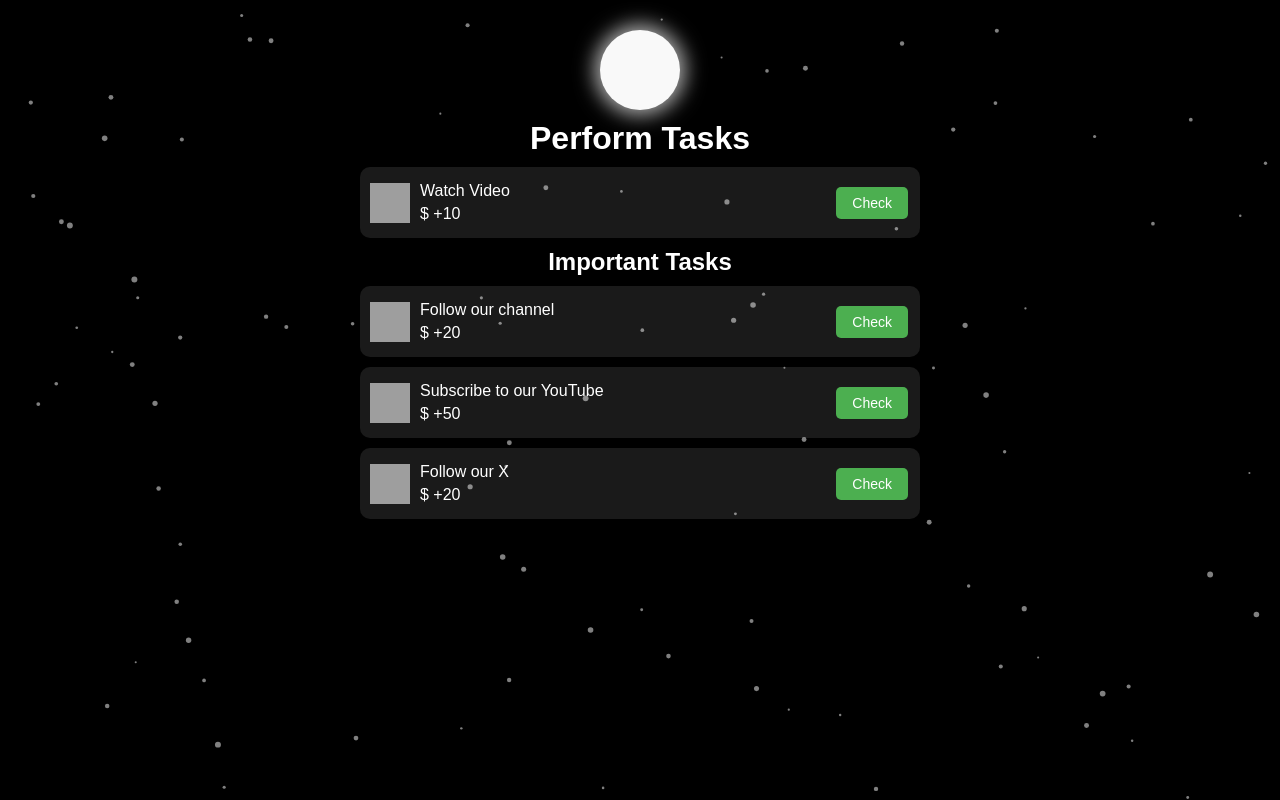
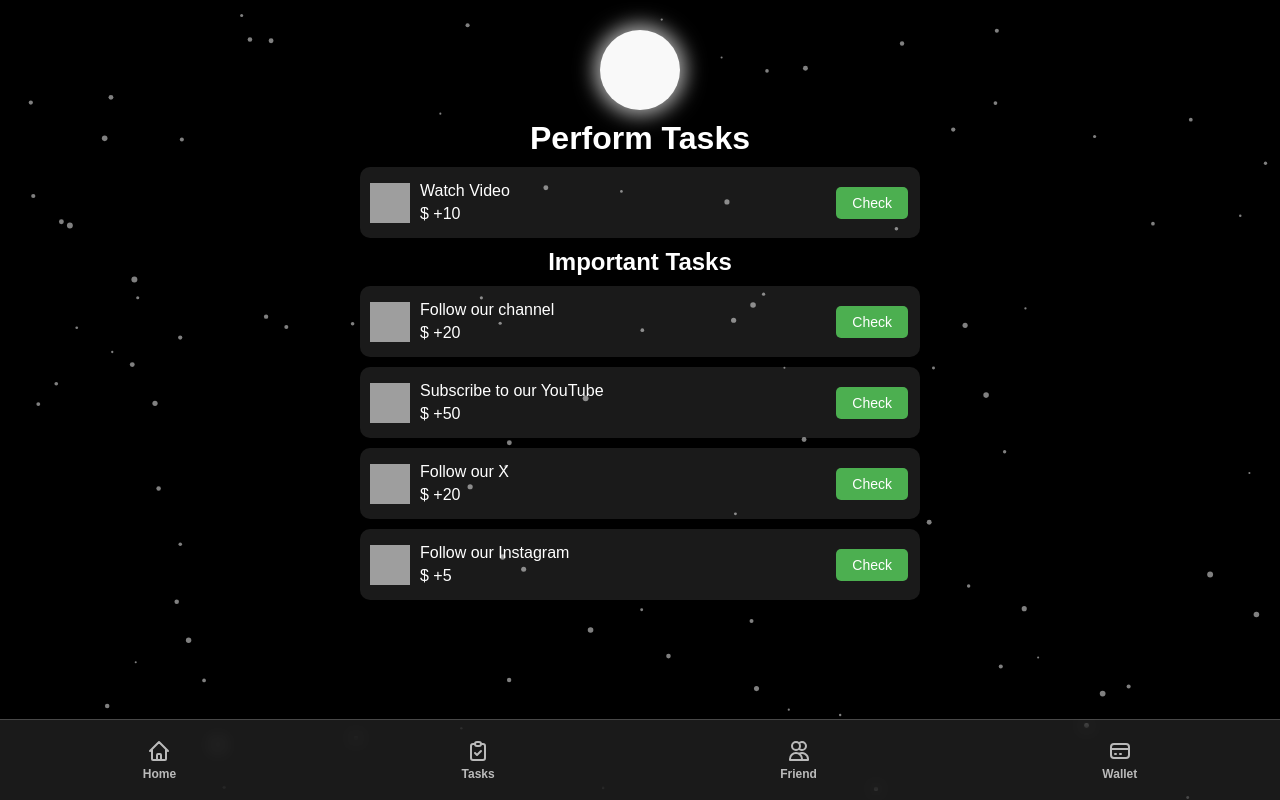
Before and after one commit to Barzan1388/mak, a plain HTML site: page index.html in a window 1280 px wide. Drawn offline with Linux system fonts and the light colour scheme; grey boxes are pictures that could not be loaded.

Commit message:
index.html

```diff
--- a/index.html
+++ b/index.html
@@ -155,6 +155,16 @@
                 <p>$ +20</p>
             </div>
             <button class="check-btn" onclick="checkTask(4)">Check</button>
+        </div>
+        <div class="task-box">
+            <img src="https://s8.uupload.ir/files/jowhareh_galleries_5_poster_24e41fb3-da35-4fe1-a45e-94f2ee6b01f0_g4su.png" alt="Instagram">
+            <div class="task-info">
+                <p>Follow our Instagram</p>
+                <p>$ +5</p>
+            </div>
+            <button class="check-btn" onclick="checkTask(5)">Check</button>
+        </div>
+    </div>
     <script>
         // Prevent zooming
         document.addEventListener('touchmove', function(event) {
@@ -272,4 +282,103 @@
     </script>
 </body>
 
+<head>
+    <meta charset="UTF-8">
+    <meta name="viewport" content="width=device-width, initial-scale=1.0">
+    <title>Glass Navigation Bar</title>
+    <style>
+        body, html {
+            margin: 0;
+            padding: 0;
+            height: 100%;
+            font-family: Arial, sans-serif;
+        }
+        .nav-bar {
+            position: fixed;
+            bottom: 0;
+            left: 0;
+            right: 0;
+            height: 80px;
+            background-color: rgba(255, 255, 255, 0.1);
+            backdrop-filter: blur(10px);
+            border-top: 1px solid rgba(255, 255, 255, 0.2);
+            display: flex;
+            justify-content: space-around;
+            align-items: center;
+        }
+        .nav-item {
+            display: flex;
+            flex-direction: column;
+            align-items: center;
+            color: rgba(255, 255, 255, 0.7);
+            text-decoration: none;
+            transition: all 0.3s ease;
+        }
+        .nav-item:hover, .nav-item.active {
+            color: rgba(255, 255, 255, 1);
+            transform: scale(1.1);
+        }
+        .nav-item svg {
+            width: 24px;
+            height: 24px;
+            margin-bottom: 4px;
+        }
+        .nav-item span {
+            font-size: 12px;
+            font-weight: 600;
+        }
+    </style>
+</head>
+<body>
+    <div class="container">
+        <!-- Main content area -->
+        <div style="height: 100%; padding-bottom: 80px;"></div>
+
+        <!-- Navigation bar -->
+        <nav class="nav-bar">
+            <a href="#" class="nav-item" data-name="Home">
+                <svg xmlns="http://www.w3.org/2000/svg" fill="none" viewBox="0 0 24 24" stroke="currentColor">
+                    <path stroke-linecap="round" stroke-linejoin="round" stroke-width="2" d="M3 12l2-2m0 0l7-7 7 7M5 10v10a1 1 0 001 1h3m10-11l2 2m-2-2v10a1 1 0 01-1 1h-3m-6 0a1 1 0 001-1v-4a1 1 0 011-1h2a1 1 0 011 1v4a1 1 0 001 1m-6 0h6" />
+                </svg>
+                <span>Home</span>
+            </a>
+            <a href="#" class="nav-item" data-name="Tasks">
+                <svg xmlns="http://www.w3.org/2000/svg" fill="none" viewBox="0 0 24 24" stroke="currentColor">
+                    <path stroke-linecap="round" stroke-linejoin="round" stroke-width="2" d="M9 5H7a2 2 0 00-2 2v12a2 2 0 002 2h10a2 2 0 002-2V7a2 2 0 00-2-2h-2M9 5a2 2 0 002 2h2a2 2 0 002-2M9 5a2 2 0 012-2h2a2 2 0 012 2m-6 9l2 2 4-4" />
+                </svg>
+                <span>Tasks</span>
+            </a>
+            <a href="#" class="nav-item" data-name="Friend">
+                <svg xmlns="http://www.w3.org/2000/svg" fill="none" viewBox="0 0 24 24" stroke="currentColor">
+                    <path stroke-linecap="round" stroke-linejoin="round" stroke-width="2" d="M12 4.354a4 4 0 110 5.292M15 21H3v-1a6 6 0 0112 0v1zm0 0h6v-1a6 6 0 00-9-5.197M13 7a4 4 0 11-8 0 4 4 0 018 0z" />
+                </svg>
+                <span>Friend</span>
+            </a>
+            <a href="#" class="nav-item" data-name="Wallet">
+                <svg xmlns="http://www.w3.org/2000/svg" fill="none" viewBox="0 0 24 24" stroke="currentColor">
+                    <path stroke-linecap="round" stroke-linejoin="round" stroke-width="2" d="M3 10h18M7 15h1m4 0h1m-7 4h12a3 3 0 003-3V8a3 3 0 00-3-3H6a3 3 0 00-3 3v8a3 3 0 003 3z" />
+                </svg>
+                <span>Wallet</span>
+            </a>
+        </nav>
+    </div>
+
+    <script>
+        document.querySelectorAll('.nav-item').forEach(item => {
+            item.addEventListener('click', function(e) {
+                e.preventDefault();
+                document.querySelectorAll('.nav-item').forEach(i => i.classList.remove('active'));
+                this.classList.add('active');
+                const pageName = this.getAttribute('href');
+                if (pageName !== '#') {
+                    window.location.href = `${window.location.origin}/${pageName}`;
+                    console.log(`Navigated to ${pageName}`);
+                } else {
+                    console.log('Stayed on current page (Tasks)');
+                }
+            });
+        });
+    </script>
+</body>
+
 </html>
```
